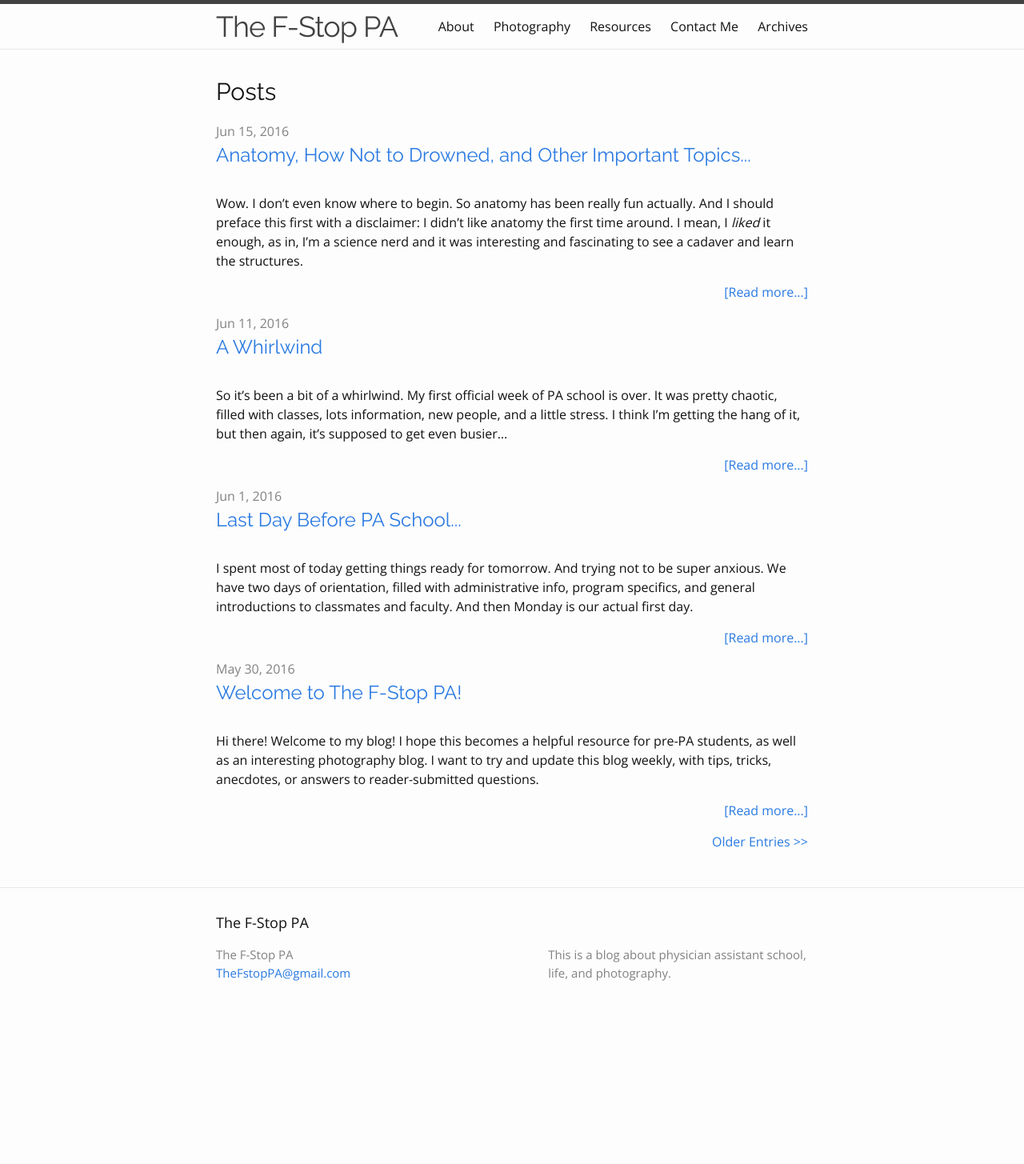
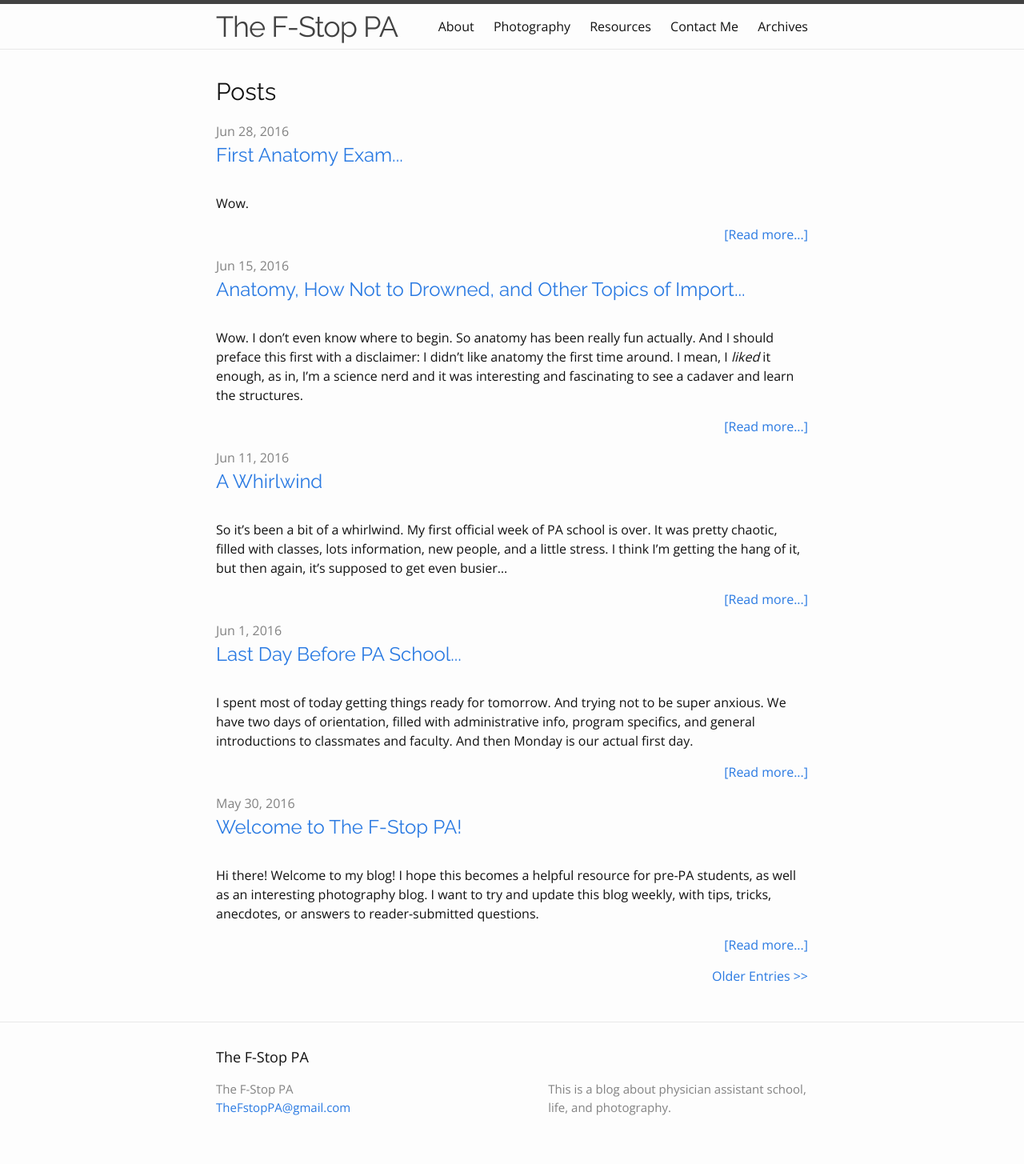
Before and after one commit to TheFStopPA/blog, a Jekyll site: the page built from index.html, in a window 1280 px wide. Shown: the whole page at 80% size. Built offline with Jekyll 4.4.1, drawn with Linux system fonts in a browser that asks for light colours; the list of posts is cut into pages by our own code; before the commit the page ends 1287 px from its top, so only the background shows below that.

Commit message:
add cname and posts

```diff
--- /dev/null
+++ b/CNAME
@@ -0,0 +1 @@
+thefstoppa.com
--- a/_posts/2016-06-15-anatomy-update.md
+++ b/_posts/2016-06-15-anatomy-update.md
@@ -1,6 +1,6 @@
 ---
 layout: post
-title:  "Anatomy, How Not to Drowned, and Other Important Topics..."
+title:  "Anatomy, How Not to Drowned, and Other Topics of Import..."
 date:   2016-06-15
 categories: update, anatomy, cadaver, study strategies, time management
 ---
--- /dev/null
+++ b/_posts/2016-06-28-first-anatomy-exam.md
@@ -0,0 +1,8 @@
+---
+layout: post
+title:  "First Anatomy Exam..."
+date:   2016-06-28
+categories: update, anatomy, cadaver, exam, stress
+---
+
+Wow.
```
